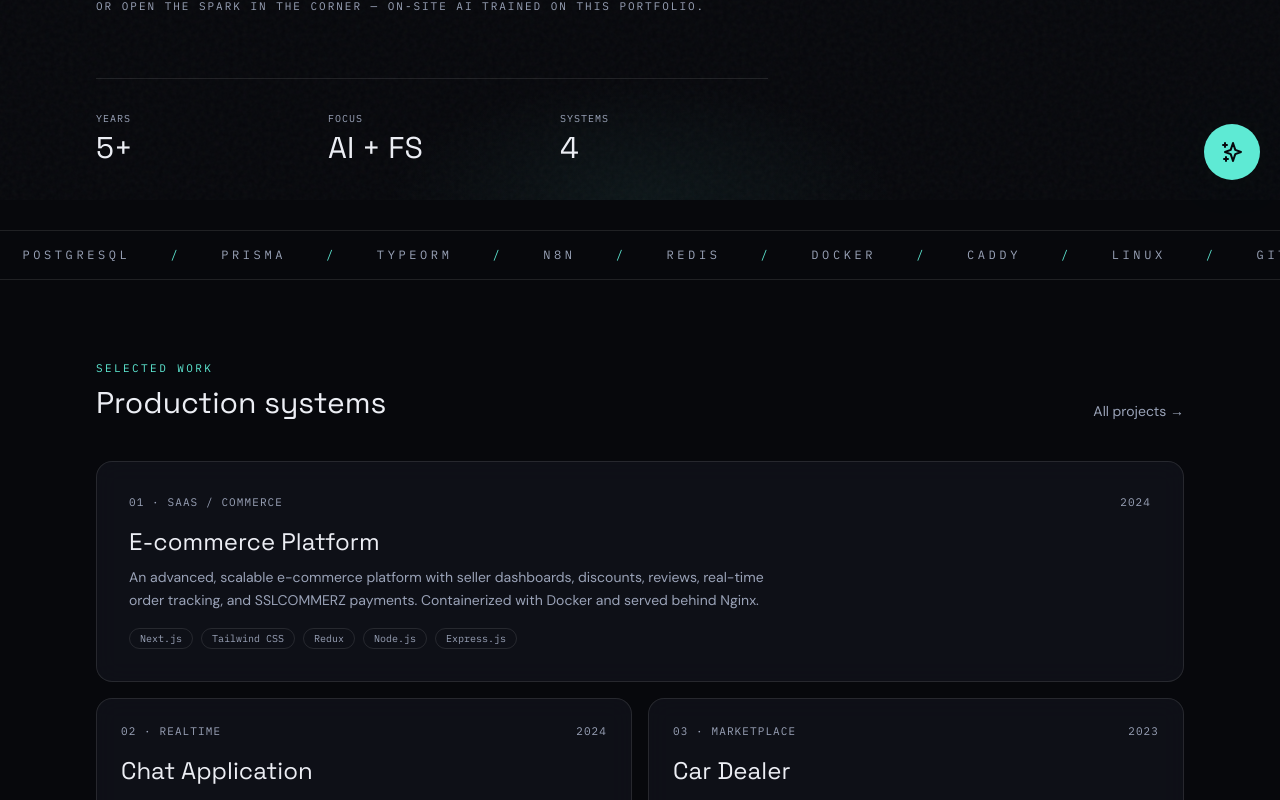
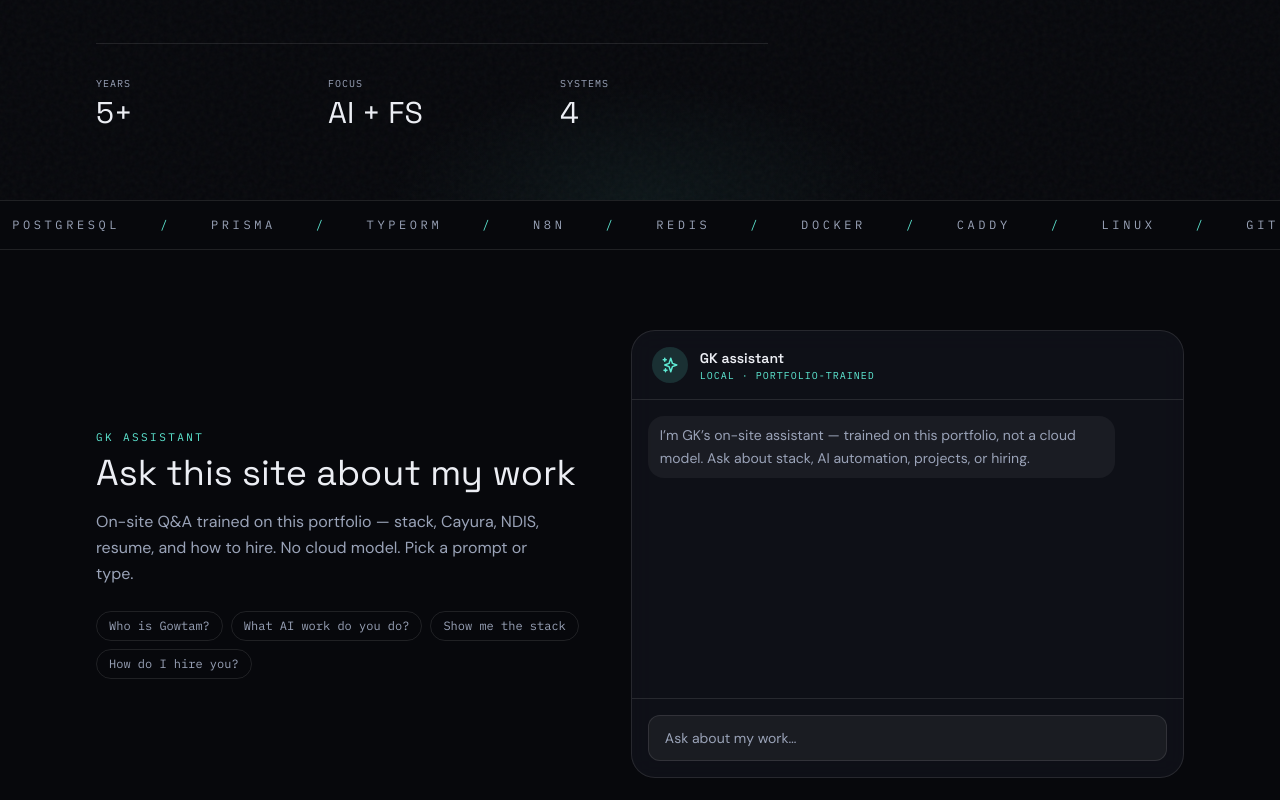
Before and after one commit to gowtamkumar/my-portfolio, a Next.js app: page / in a window 1280 px wide. Shown: the part 600-1400 px from the top of the page. Built offline with nearby package versions, Linux system fonts and the light colour scheme.

Commit message:
feat: update AI assistant functionality and adjust node engine version

```diff
--- a/app/contact/page.tsx
+++ b/app/contact/page.tsx
@@ -62,8 +62,11 @@ export default function Contact() {
       </div>
 
       <p className="mt-10 font-mono text-xs text-[var(--muted)]">
-        Prefer the assistant? Use the spark control in the corner — it answers
-        from this site, then send email when you are ready.
+        Prefer the assistant?{" "}
+        <a href="/#assistant" className="text-signal hover:underline">
+          Ask GK assistant on the home page
+        </a>
+        , then email when you are ready.
       </p>
     </main>
   );
--- a/app/page.tsx
+++ b/app/page.tsx
@@ -1,3 +1,4 @@
+import { AssistantPanel } from "@/components/AiAssistant";
 import RotatingText from "@/components/RotatingText";
 import { projects } from "@/lib/mock-data/project";
 import { site } from "@/lib/site";
@@ -54,10 +55,10 @@ export default function Home() {
             View systems
           </Link>
           <Link
-            href="/about"
+            href="#assistant"
             className="rounded-full border border-white/15 px-6 py-3 text-sm font-semibold hover:border-signal/40 hover:text-signal"
           >
-            About me
+            Ask GK assistant
           </Link>
           <a
             href={`mailto:${site.email}`}
@@ -66,9 +67,6 @@ export default function Home() {
             {site.email}
           </a>
         </div>
-        <p className="mt-6 font-mono text-[11px] uppercase tracking-[0.18em] text-[var(--muted)]">
-          Or open the spark in the corner — on-site AI trained on this portfolio.
-        </p>
 
         <dl className="mt-16 grid max-w-2xl grid-cols-3 gap-6 border-t border-white/10 pt-8">
           <div>
@@ -102,6 +100,8 @@ export default function Home() {
           ))}
         </div>
       </div>
+
+      <AssistantPanel />
 
       <section className="mx-auto max-w-6xl px-5 py-20 md:px-8">
         <div className="mb-10 flex items-end justify-between gap-4">
--- a/components/AiAssistant.tsx
+++ b/components/AiAssistant.tsx
@@ -2,36 +2,134 @@
 
 import { answerAssistant, suggestedPrompts } from "@/lib/assistant";
 import { site } from "@/lib/site";
-import { FormEvent, useRef, useState } from "react";
+import { usePathname } from "next/navigation";
+import { FormEvent, useRef, useState, type RefObject } from "react";
 import { HiOutlineSparkles } from "react-icons/hi";
 import { IoClose } from "react-icons/io5";
 
 type Message = { role: "user" | "assistant"; text: string };
 
-export default function AiAssistant() {
-  const [open, setOpen] = useState(false);
+const intro: Message = {
+  role: "assistant",
+  text: `I’m ${site.shortName}’s on-site assistant — trained on this portfolio, not a cloud model. Ask about stack, AI automation, projects, or hiring.`,
+};
+
+function useAssistantChat() {
   const [input, setInput] = useState("");
-  const [messages, setMessages] = useState<Message[]>([
-    {
-      role: "assistant",
-      text: `I’m ${site.shortName}’s on-site assistant — trained on this portfolio, not a cloud model. Ask about stack, AI automation, projects, or hiring.`,
-    },
-  ]);
+  const [messages, setMessages] = useState<Message[]>([intro]);
   const endRef = useRef<HTMLDivElement>(null);
 
   const send = (text: string) => {
     const q = text.trim();
     if (!q) return;
     const reply = answerAssistant(q);
-    setMessages((prev) => [...prev, { role: "user", text: q }, { role: "assistant", text: reply }]);
+    setMessages((prev) => [
+      ...prev,
+      { role: "user", text: q },
+      { role: "assistant", text: reply },
+    ]);
     setInput("");
-    requestAnimationFrame(() => endRef.current?.scrollIntoView({ behavior: "smooth" }));
+    requestAnimationFrame(() =>
+      endRef.current?.scrollIntoView({ behavior: "smooth", block: "nearest" })
+    );
   };
 
   const onSubmit = (e: FormEvent) => {
     e.preventDefault();
     send(input);
   };
+
+  return { input, setInput, messages, send, onSubmit, endRef };
+}
+
+function ChatTranscript({
+  messages,
+  endRef,
+}: {
+  messages: Message[];
+  endRef: RefObject<HTMLDivElement | null>;
+}) {
+  return (
+    <div className="flex-1 space-y-3 overflow-y-auto px-4 py-4 text-sm">
+      {messages.map((m, i) => (
+        <div
+          key={i}
+          className={`max-w-[90%] rounded-2xl px-3 py-2 leading-relaxed ${
+            m.role === "user"
+              ? "ml-auto bg-signal/15 text-[var(--fg)]"
+              : "bg-white/5 text-[var(--muted)]"
+          }`}
+        >
+          {m.text}
+        </div>
+      ))}
+      <div ref={endRef} />
+    </div>
+  );
+}
+
+export function AssistantPanel() {
+  const { input, setInput, messages, send, onSubmit, endRef } = useAssistantChat();
+
+  return (
+    <section id="assistant" className="scroll-mt-28 mx-auto max-w-6xl px-5 py-20 md:px-8">
+      <div className="grid items-stretch gap-8 lg:grid-cols-[minmax(0,1fr)_minmax(0,1.1fr)]">
+        <div className="flex flex-col justify-center">
+          <p className="font-mono text-[11px] uppercase tracking-[0.22em] text-signal">
+            GK assistant
+          </p>
+          <h2 className="mt-2 font-display text-3xl md:text-4xl">Ask this site about my work</h2>
+          <p className="mt-4 max-w-md leading-relaxed text-[var(--muted)]">
+            On-site Q&A trained on this portfolio — stack, Cayura, NDIS, resume,
+            and how to hire. No cloud model. Pick a prompt or type.
+          </p>
+          <div className="mt-6 flex flex-wrap gap-2">
+            {suggestedPrompts.map((p) => (
+              <button
+                key={p}
+                type="button"
+                onClick={() => send(p)}
+                className="rounded-full border border-white/10 px-3 py-1.5 font-mono text-xs text-[var(--muted)] hover:border-signal/40 hover:text-signal"
+              >
+                {p}
+              </button>
+            ))}
+          </div>
+        </div>
+
+        <div className="flex h-[28rem] flex-col overflow-hidden rounded-3xl border border-white/10 bg-[var(--card)] backdrop-blur-md">
+          <div className="flex items-center gap-3 border-b border-white/10 px-5 py-4">
+            <span className="flex h-9 w-9 items-center justify-center rounded-full bg-signal/15 text-signal">
+              <HiOutlineSparkles className="text-lg" />
+            </span>
+            <div>
+              <p className="font-display text-sm font-semibold">GK assistant</p>
+              <p className="font-mono text-[10px] uppercase tracking-widest text-signal">
+                Local · portfolio-trained
+              </p>
+            </div>
+          </div>
+          <ChatTranscript messages={messages} endRef={endRef} />
+          <form onSubmit={onSubmit} className="border-t border-white/10 p-4">
+            <input
+              value={input}
+              onChange={(e) => setInput(e.target.value)}
+              placeholder="Ask about my work…"
+              className="w-full rounded-xl border border-white/10 bg-white/5 px-4 py-3 text-sm outline-none placeholder:text-[var(--muted)] focus:border-signal/50"
+            />
+          </form>
+        </div>
+      </div>
+    </section>
+  );
+}
+
+export default function AiAssistant() {
+  const pathname = usePathname();
+  const [open, setOpen] = useState(false);
+  const { input, setInput, messages, send, onSubmit, endRef } = useAssistantChat();
+
+  if (pathname === "/") return null;
 
   return (
     <div className="no-print">
@@ -52,21 +150,7 @@ export default function AiAssistant() {
               Local · portfolio-trained
             </p>
           </div>
-          <div className="flex-1 space-y-3 overflow-y-auto px-4 py-3 text-sm">
-            {messages.map((m, i) => (
-              <div
-                key={i}
-                className={`max-w-[90%] rounded-2xl px-3 py-2 leading-relaxed ${
-                  m.role === "user"
-                    ? "ml-auto bg-signal/15 text-[var(--fg)]"
-                    : "bg-white/5 text-[var(--muted)]"
-                }`}
-              >
-                {m.text}
-              </div>
-            ))}
-            <div ref={endRef} />
-          </div>
+          <ChatTranscript messages={messages} endRef={endRef} />
           <div className="flex flex-wrap gap-1.5 px-3 pb-2">
             {suggestedPrompts.map((p) => (
               <button
--- a/package.json
+++ b/package.json
@@ -31,6 +31,6 @@
     "@types/react-dom": "19.2.4"
   },
   "engines": {
-    "node": "22.x"
+    "node": "24.x"
   }
 }
```
